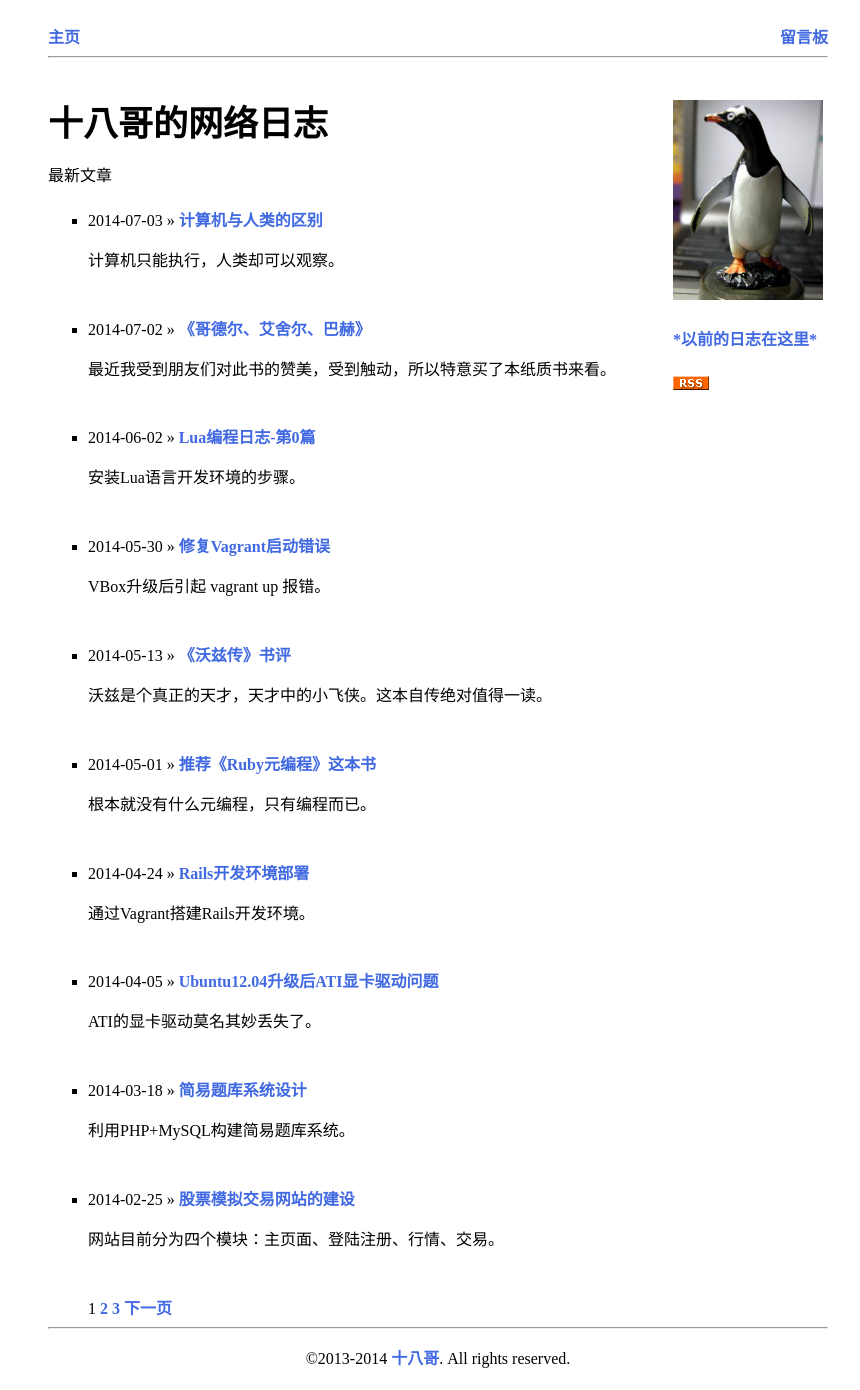
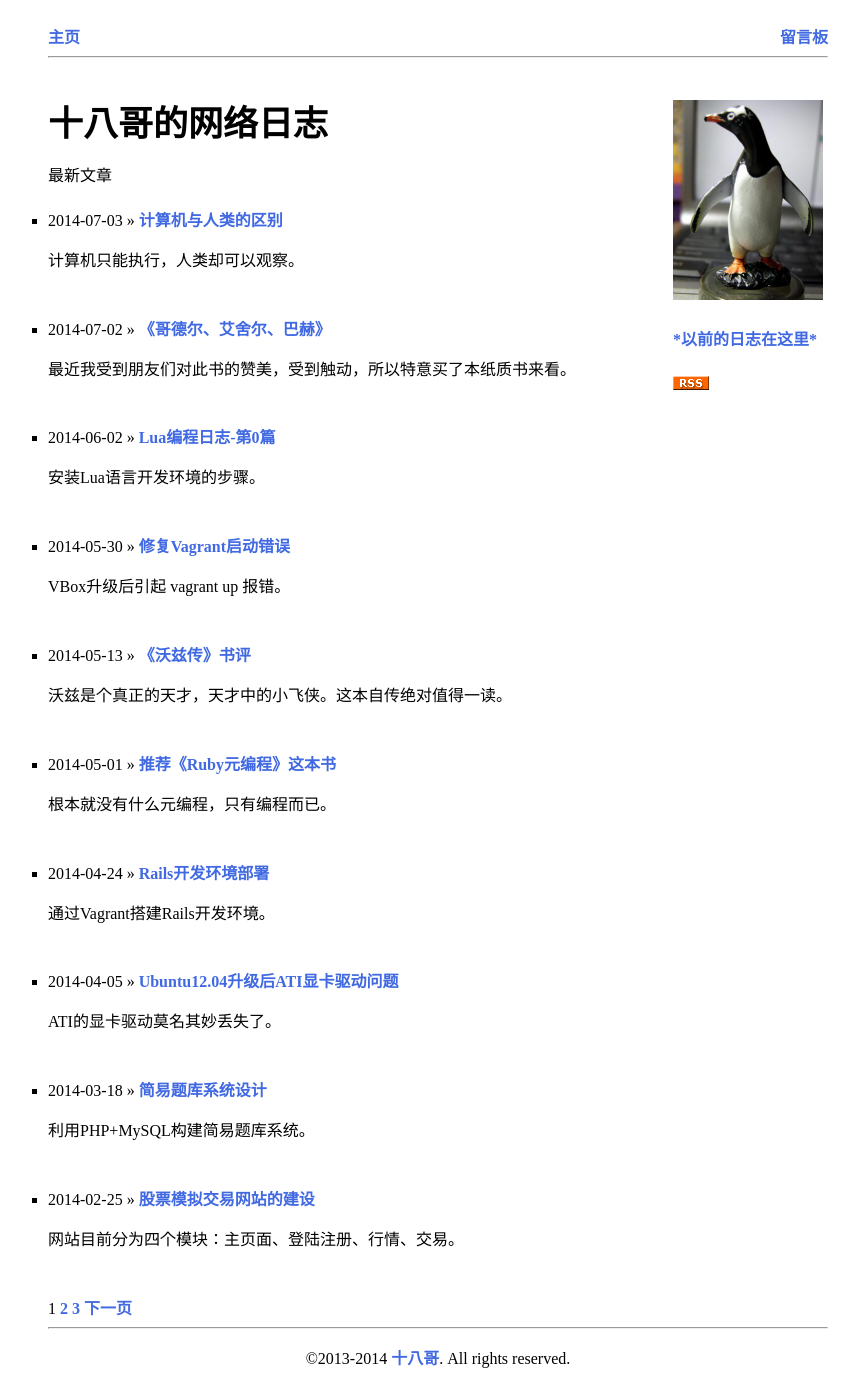
Before and after one commit to cforth/blog, a Jekyll site: the page built from index.html, in a window 1280 px wide. Shown: the whole page, without its empty margins (202-1062 px from the left). Built offline with Jekyll 4.4.1, drawn with Linux system fonts in a browser that asks for light colours; Markdown is read by kramdown in place of the engine named in the settings; the list of posts is cut into pages by our own code.

Commit message:
调整CSS

```diff
--- a/css/mystyle.css
+++ b/css/mystyle.css
@@ -81,9 +81,6 @@ h3 {
 ul {
   list-style-type:square;
   margin:0;
-}
-
-li {
   padding-left:0px;
 }
 
```
